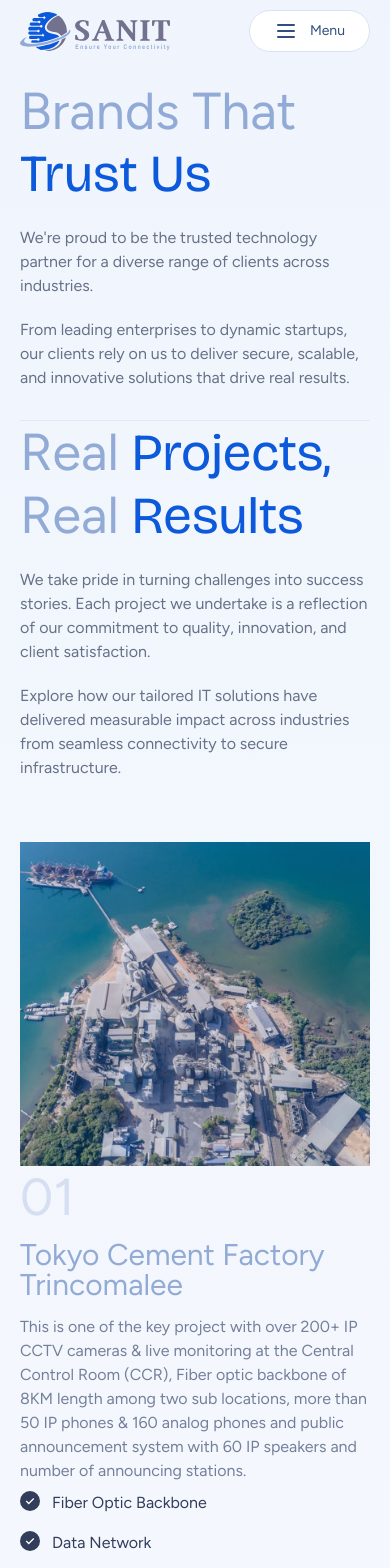
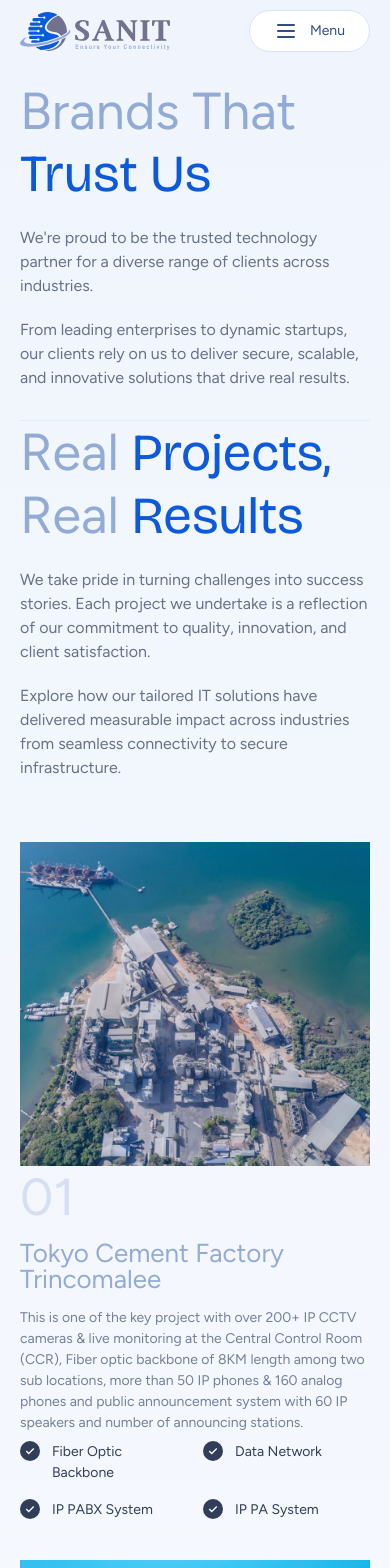
Before and after one commit to thusithakit/sanit, a Next.js app: page /clients in a window 390 px wide. Shown: the top 1568 px of the page. Built offline with nearby package versions, Linux system fonts and the light colour scheme.

Commit message:
fixed clients page mobile view

```diff
--- a/components/ClientDetailsCard.tsx
+++ b/components/ClientDetailsCard.tsx
@@ -9,17 +9,17 @@ interface ClientCardProps {
 const ClientDetailsCard = ({clientDetails,index}:ClientCardProps) => {
 const zeroPad = (num:number) => String(num).padStart(2, '0')
   return (
-    <div className={`flex flex-wrap mx-auto w-fit ${index % 2 === 0? 'lg:flex-row-reverse':''}`}>
+    <div className={`flex flex-wrap mx-auto w-fit mb-10 lg:mb-0 ${index % 2 === 0? 'lg:flex-row-reverse':''}`}>
       <Image src={clientDetails.img} alt={clientDetails.title} width={544} height={600} className='object-scale-down'/>
       <div className={`max-w-[544px] flex flex-col justify-center ${index %2 === 0?'lg:pr-[55px]':'lg:pl-[55px]'}`}>
         <h1 className='text-[#92ABD6] opacity-30 lg:mb-6 mb-3'>{zeroPad(index)}</h1>
-        <h2 className='lg:text-[40px] text-[30px] text-[#92ABD6] lg:mb-[25px] mb-[15px] leading-none'>{clientDetails.title}</h2>
-        <p className='text-[#748099] lg:text-[18px] text-[16px] lg:mb-8 mb-2'>{clientDetails.description}</p>
-        <div className='grid lg:grid-cols-2 gap-4'>
+        <h2 className='lg:text-[40px] text-[26px] text-[#92ABD6] lg:mb-[25px] mb-[15px] leading-none'>{clientDetails.title}</h2>
+        <p className='text-[#748099] lg:text-[18px] text-[14px] lg:mb-8 mb-2'>{clientDetails.description}</p>
+        <div className='grid grid-cols-2 gap-4'>
             {clientDetails.points.map((point,i)=>(
                 <div key={i} className='flex items-start gap-3 text-[#323E59]'>
                     <Image src="/clients/points-icon.svg" alt='check icon' width={20} height={20}/>
-                    <p>{point}</p>
+                    <p className='lg:text-[18px] text-[14px]'>{point}</p>
                 </div>
             ))}
         </div>
```
